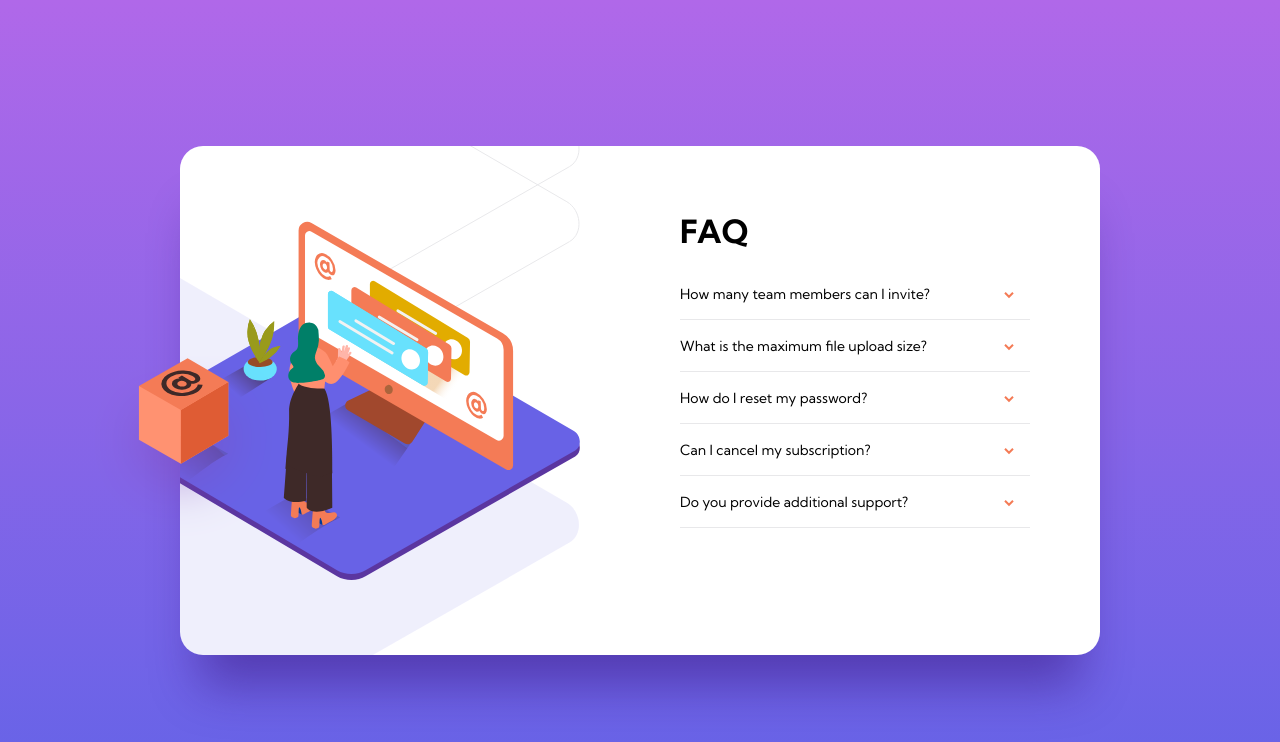
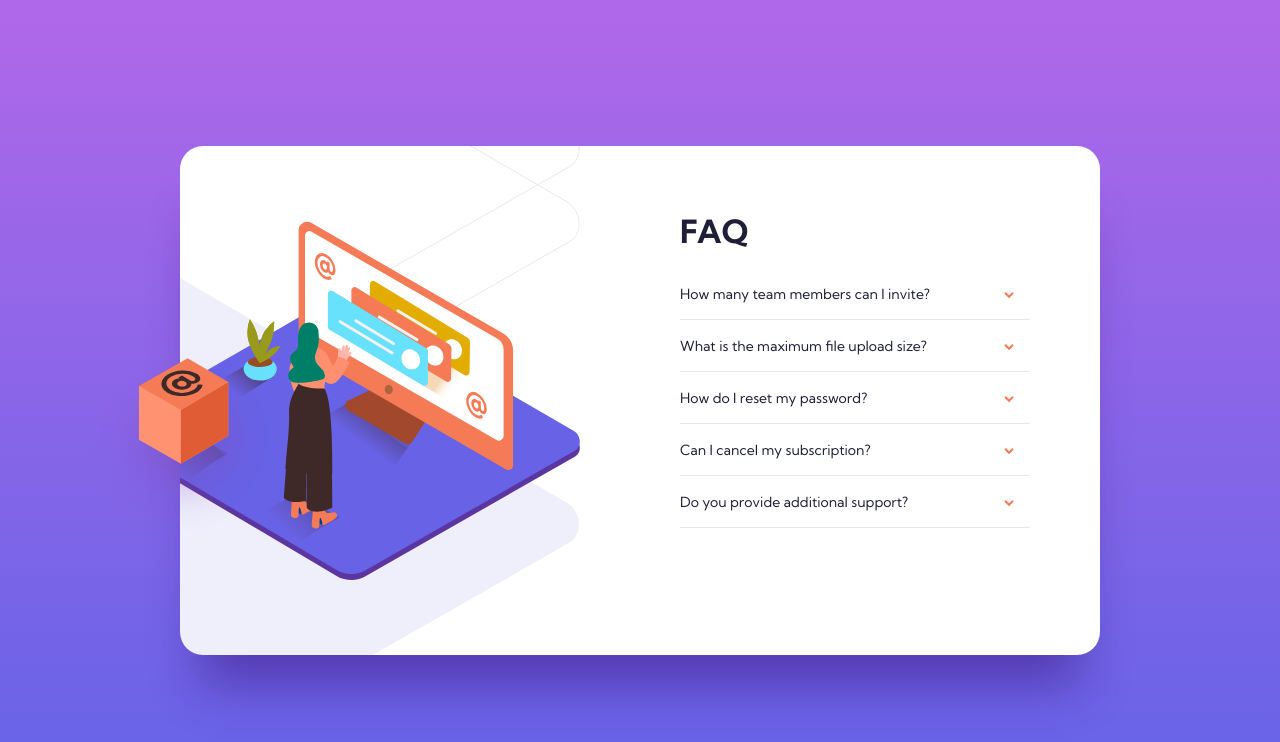
Before and after one commit to Anubliss-0/FAQ-accordian-card, a plain HTML site: page index.html in a window 1280 px wide. Drawn offline with Linux system fonts and the light colour scheme.

```diff
--- a/styles.css
+++ b/styles.css
@@ -18,6 +18,7 @@
   align-items: center;
   overflow-x: hidden;
   font-family: "Kumbh Sans", sans-serif;
+  color: #1E1F36;
 }
 
 main {
```
Also changed, not shown: package.json (deleted, +0 -32 lines), README-template.md (deleted), README.md, 2 other files.
